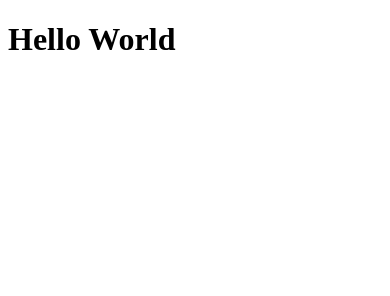
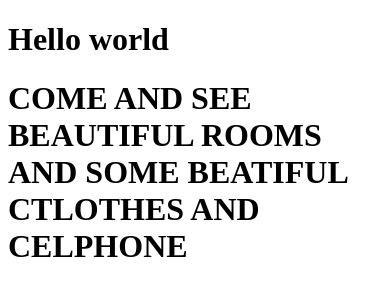
Before and after one commit to lebohangmanoko49/CLAG-Project, a plain HTML site: page index.html in a window 390 px wide. Drawn offline with Linux system fonts and the light colour scheme.

Commit message:
i added something like adverstment of hotels and ctlothes and celphone

```diff
--- a/index.html
+++ b/index.html
@@ -5,6 +5,9 @@
     <title></title>
   </head>
   <body>
-<h1>Hello World</h1>
+<h1>Hello world</h1>
+<h1>COME AND SEE BEAUTIFUL ROOMS AND SOME BEATIFUL CTLOTHES AND CELPHONE</h1>
+
+
   </body>
 </html>
```
